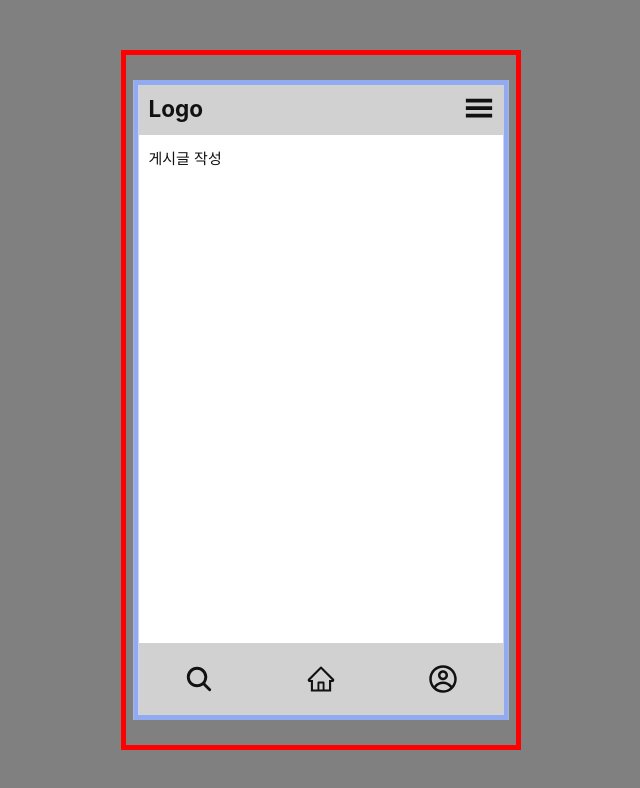
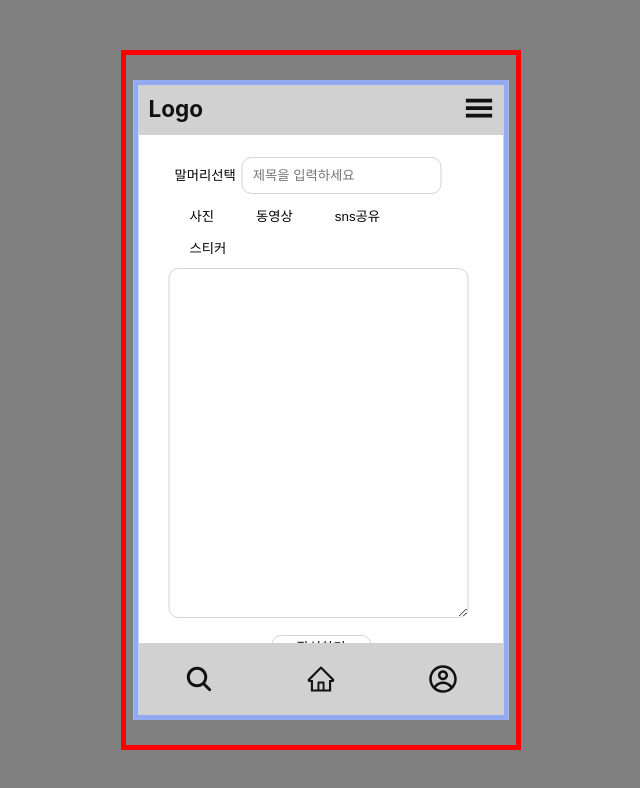
Before and after one commit to zubetcha/Final-project, a React (Create React App) app: page /post/write in a window 1280 px wide. Shown: the top 788 px of the page, without its empty margins (439-1079 px from the left). Built offline with nearby package versions, Linux system fonts and the light colour scheme.

Commit message:
[Post]수정

```diff
--- a/package.json
+++ b/package.json
@@ -3,6 +3,7 @@
   "version": "0.1.0",
   "private": true,
   "dependencies": {
+    "@material-ui/icons": "^4.11.2",
     "@testing-library/jest-dom": "^5.14.1",
     "@testing-library/react": "^12.0.0",
     "@testing-library/user-event": "^13.2.1",
--- /dev/null
+++ b/src/components/PostCard.js
@@ -0,0 +1,42 @@
+import React from "react"
+import styled from "styled-components"
+
+const PostCard = (props) => {
+    return (
+      <>
+
+      <PostBody>
+      <div className="listtitle">
+        <text>Title</text> <br/>
+        <text>작성자</text>
+      </div>
+        {/* 사진이 포함된 게시글이면 옆에 작게 이미지를 띄워준다?? */}
+        <img className= "uploadimg"src="https://i.pinimg.com/564x/38/9a/01/389a01e78d98f7bdb4304b7980b69a22.jpg" alt=""/>
+      </PostBody>
+      </>
+    )
+  }
+
+  export default PostCard;
+
+
+
+const PostBody = styled.div`
+
+  width: 100%;
+  height:auto;
+  padding: 10px;
+  display: flex;
+  justify-content: space-between;
+
+  background-color:red;
+
+
+  .listtitle{
+      margin: 5px 10px
+  }
+  .uploadimg{
+    width: 70px;
+    height: 70px;
+    }
+`;
--- a/src/pages/post/PostEdit.js
+++ b/src/pages/post/PostEdit.js
@@ -1,13 +1,72 @@
 import React from 'react'
+import { CgEnter } from 'react-icons/cg';
+import styled from 'styled-components'
 
 const PostEdit = (props) => {
   return (
     <>
-      <div>
-        <p>게시글 수정</p>
-      </div>
+      <Container>
+        <PWHeader>
+        <button className="writectgr">말머리선택</button>
+        <input className="writetitle"placeholder="제목을 입력하세요" />
+        </PWHeader>
+        <PWBody>
+          <button className="plustfuction">사진</button>
+          <button className="plustfuction">동영상</button>
+          <button className="plustfuction">sns공유</button>
+          <button className="plustfuction">스티커</button>
+
+          <textarea className="writedesc"/>
+        </PWBody>
+        <PWFooter>
+        <button className="postbtn">작성하기</button>
+        </PWFooter>
+      </Container>
     </>
   )
 }
 
-export default PostEdit
+const Container = styled.div`
+  margin: 10px 20px;
+
+`;
+
+const PWHeader = styled.div`
+  display: flex:
+
+  .writectgr{
+    width: 100px;
+  }
+  .writetitle{
+    border: 1px solid lightgray;
+    border-radius: 10px;
+    width: 200px;
+
+  }
+`;
+
+const PWBody = styled.div`
+margin: 10px 0px;
+.plustfuction{
+  margin: 0px 15px 10px 15px;
+}
+.writedesc{
+  width: 300px;
+  height: 350px;
+  border: 1px solid lightgray;
+  border-radius: 10px;
+}
+`;
+
+const PWFooter = styled.div`
+  display: flex;
+  justify-content: center;
+  .postbtn{
+      width: 100px;
+      pading: 20px;
+      border: 1px solid lightgray;
+      border-radius: 10px;
+    }
+`;
+
+export default PostEdit;
--- a/src/pages/post/PostList.js
+++ b/src/pages/post/PostList.js
@@ -1,13 +1,43 @@
 import React from 'react'
+import { useHistory, useParams, } from 'react-router'
+import styled from 'styled-components'
+import PostCard from '../../components/PostCard'
 
 const PostList = (props) => {
+  const {postID} = useParams();
   return (
     <>
-      <div>
-        <p>게시글 목록</p>
-      </div>
+    <PostHeader>
+        {/* 전체공지는 맨위에 고정시켜놓고 항목을 없애는건 어떨까 헤더처럼 위치 고정
+          즐겨찾기는 마이페이지에 옮기는게 어떨까
+          인기글의 기준은 무엇인가 좋아요인가 조회수인가 */}
+
+        <button>전체글</button>
+        <button>인기글</button>
+        <button>즐겨찾기</button>
+        <button>전체공지</button>
+      </PostHeader>
+
+      <PostCard onClick />
+
     </>
   )
 }
 
 export default PostList
+
+const Container = styled.div`
+`;
+
+const PostHeader = styled.div`
+  display: flex;
+  justify-content: space-around;
+  margin: 10px 0;
+
+ span {
+   padding: 5px;
+   margin: 10px;
+   font-size: 15px;
+ }
+
+`;
--- a/src/pages/post/PostWrite.js
+++ b/src/pages/post/PostWrite.js
@@ -1,13 +1,73 @@
 import React from 'react'
+import { CgEnter } from 'react-icons/cg';
+import styled from 'styled-components'
 
 const PostWrite = (props) => {
   return (
     <>
-      <div>
-        <p>게시글 작성</p>
-      </div>
+      <Container>
+        <PWHeader>
+        <button className="writectgr">말머리선택</button>
+        <input className="writetitle"placeholder="제목을 입력하세요" />
+        </PWHeader>
+        <PWBody>
+          {/* 사진 동영상을 하나로 합치고 아이콘으로 하는게 좋을거같다 스티커는 뭘까! */}
+          <button className="plustfuction">사진</button>
+          <button className="plustfuction">동영상</button>
+          <button className="plustfuction">sns공유</button>
+          <button className="plustfuction">스티커</button>
+
+          <textarea className="writedesc"/>
+        </PWBody>
+        <PWFooter>
+        <button className="postbtn">작성하기</button>
+        </PWFooter>
+      </Container>
     </>
   )
 }
 
+const Container = styled.div`
+  margin: 10px 20px;
+
+`;
+
+const PWHeader = styled.div`
+  display: flex:
+
+  .writectgr{
+    width: 100px;
+  }
+  .writetitle{
+    border: 1px solid lightgray;
+    border-radius: 10px;
+    width: 200px;
+
+  }
+`;
+
+const PWBody = styled.div`
+margin: 10px 0px;
+.plustfuction{
+  margin: 0px 15px 10px 15px;
+}
+.writedesc{
+  width: 300px;
+  height: 350px;
+  border: 1px solid lightgray;
+  border-radius: 10px;
+}
+`;
+
+const PWFooter = styled.div`
+  display: flex;
+  justify-content: center;
+  .postbtn{
+      width: 100px;
+      pading: 20px;
+      border: 1px solid lightgray;
+      border-radius: 10px;
+    }
+`;
+
 export default PostWrite
```
Also changed, not shown: 1 other file (tests, documents, lock files or other folders).
